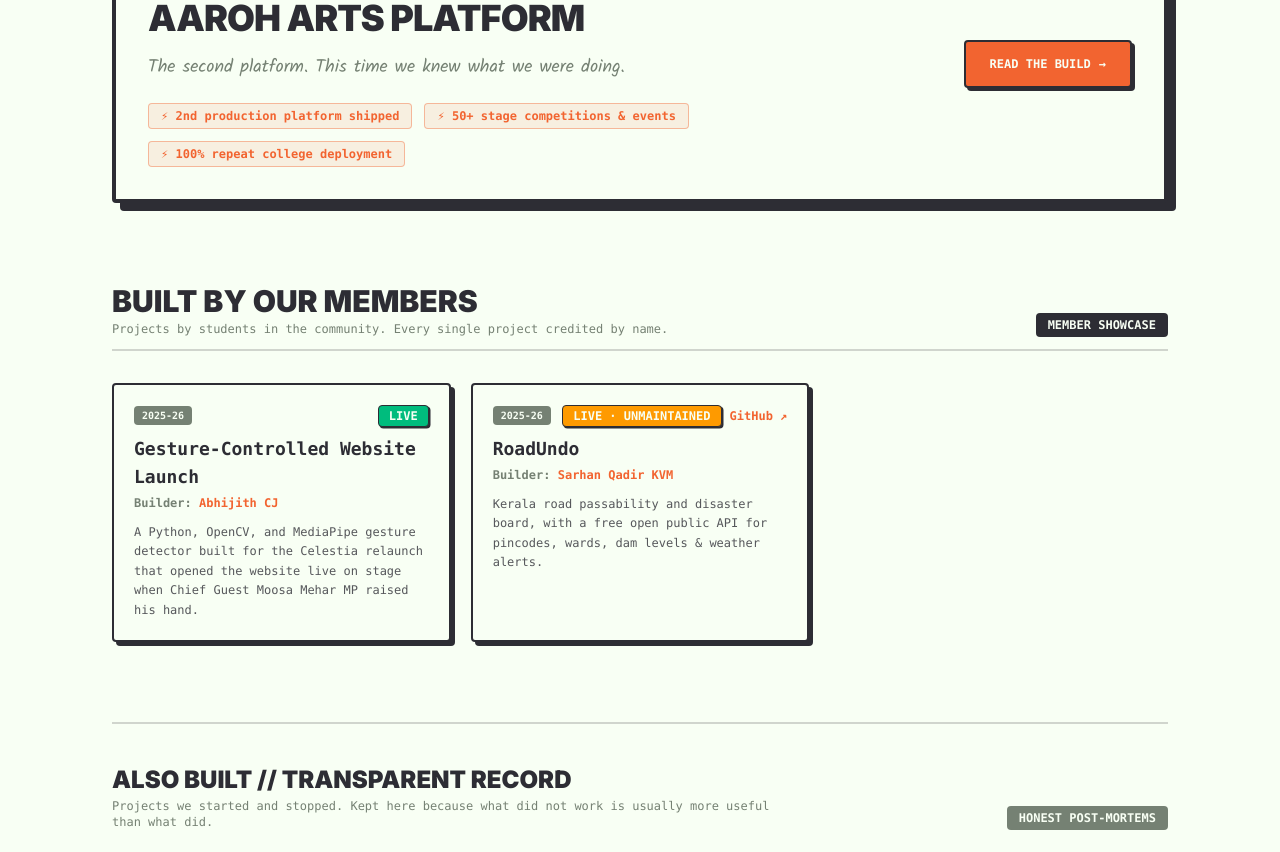
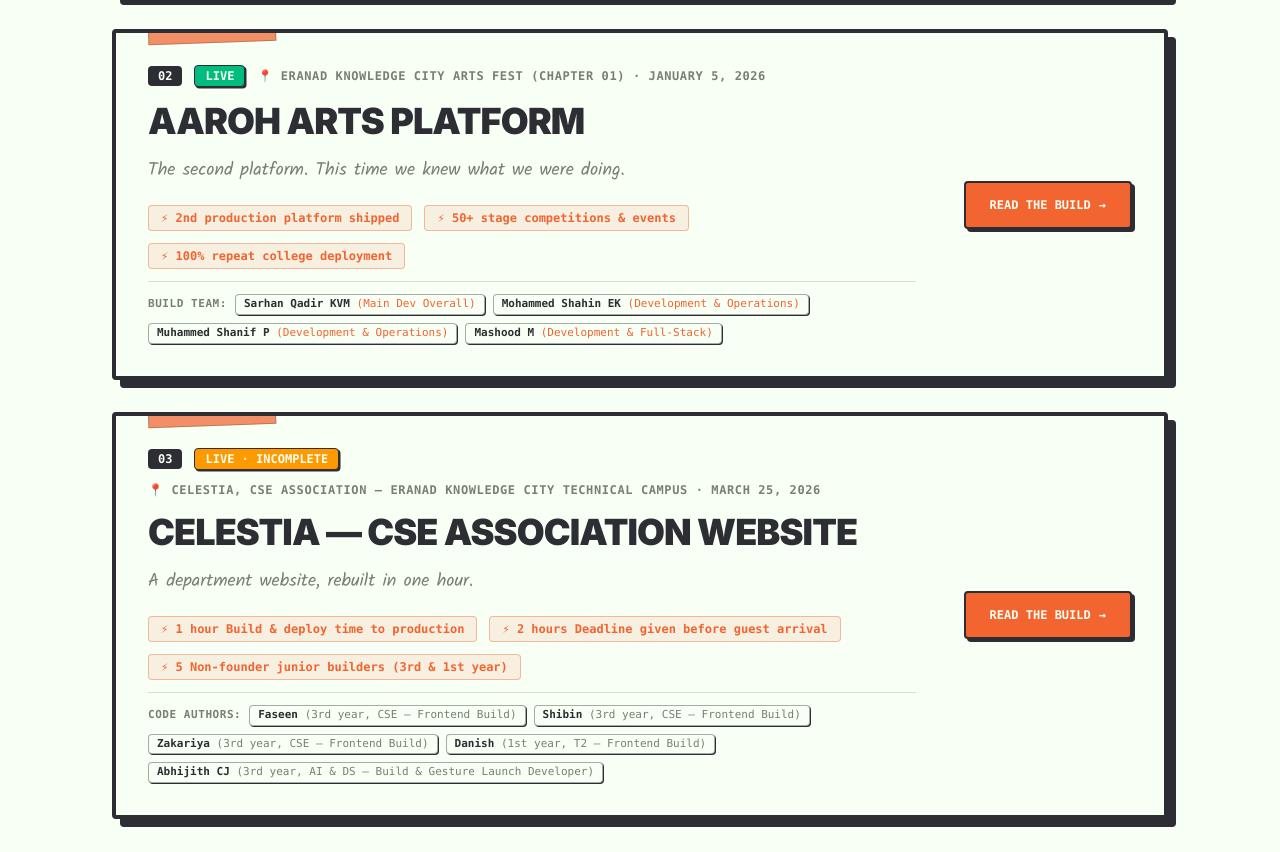
Before and after one commit to Elevates-Foundation/Elevates-web, a Next.js app: page /projects in a window 1280 px wide. Shown: the part 1148-2000 px from the top of the page. Built offline with nearby package versions, Linux system fonts and the light colour scheme.

Commit message:
fix(projects): include Celestia in FLAGSHIP_PROJECTS and display junior builders on cards

```diff
--- a/src/app/projects/page.tsx
+++ b/src/app/projects/page.tsx
@@ -165,6 +165,37 @@ export default function ProjectsPage() {
                       </span>
                     ))}
                   </div>
+
+                  {/* Team & Junior Builder Credits */}
+                  {proj.contributors && proj.contributors.length > 0 ? (
+                    <div className="pt-3 border-t border-graphite/15 font-mono text-xs text-graphite flex flex-wrap gap-2 items-center">
+                      <span className="font-bold text-olive uppercase tracking-wider text-[11px]">
+                        Code Authors:
+                      </span>
+                      {proj.contributors.map((c) => (
+                        <span
+                          key={c.name}
+                          className="bg-paper border border-graphite/40 px-2 py-0.5 rounded-sm text-[11px] font-bold text-graphite shadow-[1px_1px_0px_0px_rgba(45,45,52,1)]"
+                        >
+                          {c.name} <span className="text-olive font-normal">({c.detail})</span>
+                        </span>
+                      ))}
+                    </div>
+                  ) : (
+                    <div className="pt-3 border-t border-graphite/15 font-mono text-xs text-graphite flex flex-wrap gap-2 items-center">
+                      <span className="font-bold text-olive uppercase tracking-wider text-[11px]">
+                        Build Team:
+                      </span>
+                      {proj.builders.map((b) => (
+                        <span
+                          key={b.name}
+                          className="bg-paper border border-graphite/40 px-2 py-0.5 rounded-sm text-[11px] font-bold text-graphite shadow-[1px_1px_0px_0px_rgba(45,45,52,1)]"
+                        >
+                          {b.name} <span className="text-flame font-normal">({b.role})</span>
+                        </span>
+                      ))}
+                    </div>
+                  )}
                 </div>
 
                 {/* CTA Link */}
--- a/src/data/projects.ts
+++ b/src/data/projects.ts
@@ -1,4 +1,84 @@
-import { FlagshipProject, MemberShowcase } from "@/types/project";
+export const CELESTIA_CASE_STUDY: FlagshipProject = {
+  slug: "celestia",
+  title: "Celestia — CSE Association Website",
+  client: "Celestia, CSE Association — Eranad Knowledge City Technical Campus",
+  date: "March 25, 2026",
+  type: "flagship",
+  status: "live-incomplete",
+  tagline: "A department website, rebuilt in one hour.",
+  summary: "We were running the event. The guest we had invited was arriving at two o'clock. We had two hours, five juniors, and a specification written on the way to campus. We finished in one hour, launched live on stage via Python gesture recognition.",
+  metrics: [
+    { value: "1 hour", label: "Build & deploy time to production" },
+    { value: "2 hours", label: "Deadline given before guest arrival" },
+    { value: "5", label: "Non-founder junior builders (3rd & 1st year)" },
+  ],
+  stack: ["React 18", "TypeScript", "Vite", "Tailwind CSS", "GSAP", "Framer Motion", "Lenis", "Python", "OpenCV", "MediaPipe"],
+  repo: null,
+  live: "https://celestia-web-lti6.vercel.app",
+  cover: "/team/elevates-founders.jpeg",
+  situation: {
+    title: "The One-Hour Challenge",
+    paragraphs: [
+      "On 25 March 2026 the Computer Science department at Eranad Knowledge City was relaunching its association as Celestia. ELEVATES coordinated the entire relaunch event, and we had invited the chief guest: Moosa Mehar MP, Co-Founder and CEO of TinkerHub Foundation. He was arriving at 2:00 PM.",
+      "The association's website was three years old and needed a complete overhaul.",
+      "With two hours left, two of us called the HOD from the back of a bike and asked for permission to rebuild it before the guest arrived. Then we named five students, none of whom had built anything for the department before, and three of us walked into their classrooms and pulled them out of their sessions.",
+    ],
+    highlight: "We invited TinkerHub's CEO, coordinated the event, and rebuilt the department website in 60 minutes.",
+  },
+  numbers: [
+    { value: "1 hour", label: "Time taken to specify, code, and deploy to Vercel" },
+    { value: "5", label: "Junior student builders (3rd year & 1st year)" },
+    { value: "0", label: "Founding members who wrote code on the day" },
+  ],
+  whatWeBuilt: [
+    "Full 4-route website (Home, Teams, Gallery, Contact) built with React 18, Vite, and Tailwind CSS.",
+    "GSAP ScrollTrigger & Lenis smooth scrolling integration for pinned horizontal identity cards.",
+    "Python gesture-detection launch mechanism using OpenCV and MediaPipe: Chief Guest raised his hand on stage to trigger the live website launch.",
+    "Spec-driven rapid AI build pipeline executed in 60 minutes with Claude & Cursor.",
+  ],
+  howItHeldUp: {
+    summary: "Shipped in 1 hour and deployed live on Vercel before the chief guest arrived. Launched on stage with 100% gesture recognition accuracy on the first attempt.",
+    metrics: [
+      { value: "100%", label: "First-attempt gesture launch accuracy on stage" },
+      { value: "60 mins", label: "Total time from phone call to Vercel deploy" },
+    ],
+    details: [
+      "Five non-founder junior students executed the specification while 7 founding members managed event operations.",
+      "Chief Guest Moosa Mehar MP (Co-Founder & CEO of TinkerHub) personally tested the gesture launch and congratulated the student developer.",
+    ],
+  },
+  whatWeWouldDoDifferently: [
+    "Never deploy mock placeholder data to production without a pre-deploy read-through out loud.",
+    "Restore dropped real faculty testimonials from the previous association site.",
+    "Transfer Vercel deployment project ownership to an official institutional account.",
+  ],
+  builders: [
+    { role: "Called the HOD from the bike, directed the build", name: "Sarhan Qadir KVM", founderId: "sarhan-qadir-kvm", did: "Called the HOD from the bike, directed the build" },
+    { role: "Wrote the build specification", name: "Naseem Shan", founderId: "naseem-shan", did: "Wrote the build specification" },
+    { role: "On the bike when the call was made", name: "Mohammed Nafih P", founderId: "muhammed-nafih-p", did: "On the bike when the call was made" },
+    { role: "Held the team together until the others arrived", name: "Adhinan K", founderId: "adhinan-k", did: "Held the team together until the others arrived" },
+    { role: "Walked into the classrooms and fetched the builders", name: "Mohammed Shahin EK", founderId: "mohammed-shahin-ek", did: "Walked into the classrooms and fetched the builders" },
+    { role: "Walked into the classrooms and fetched the builders", name: "Mashood M", founderId: "mashood-m", did: "Walked into the classrooms and fetched the builders" },
+    { role: "Walked into the classrooms and fetched the builders", name: "Arshak", founderId: "arshak", did: "Walked into the classrooms and fetched the builders" },
+  ],
+  contributors: [
+    { name: "Faseen", detail: "3rd year, CSE — Frontend Build" },
+    { name: "Shibin", detail: "3rd year, CSE — Frontend Build" },
+    { name: "Zakariya", detail: "3rd year, CSE — Frontend Build" },
+    { name: "Danish", detail: "1st year, T2 — Frontend Build" },
+    { name: "Abhijith CJ", detail: "3rd year, AI & DS — Build & Gesture Launch Developer", did: "Built the gesture-controlled launch" },
+  ],
+  faculty: [
+    { name: "Jasira KT", detail: "ELEVATES Faculty Head, CSE" },
+    { name: "Anu K Soman", detail: "HOD, CSE" },
+    { name: "Anas Bin Malik", detail: "Assistant Professor, Computer Science and Engineering" },
+  ],
+  stackAndCode: {
+    technologies: ["React 18", "TypeScript", "Vite", "Tailwind CSS", "GSAP", "Framer Motion", "Lenis", "Python", "OpenCV", "MediaPipe"],
+    repoUrl: null,
+    repoNote: "Production site deployed directly to Vercel preview under CSE Association Eranad Knowledge City.",
+  },
+};
 
 export const FLAGSHIP_PROJECTS: FlagshipProject[] = [
   {
@@ -195,6 +275,7 @@ export const FLAGSHIP_PROJECTS: FlagshipProject[] = [
       },
     ],
   },
+  CELESTIA_CASE_STUDY,
 ];
 
 export const ROADUNDO_CASE_STUDY: FlagshipProject = {
@@ -295,88 +376,6 @@ export const ROADUNDO_CASE_STUDY: FlagshipProject = {
   ],
 };
 
-export const CELESTIA_CASE_STUDY: FlagshipProject = {
-  slug: "celestia",
-  title: "Celestia — CSE Association Website",
-  client: "Celestia, CSE Association — Eranad Knowledge City Technical Campus",
-  date: "March 25, 2026",
-  type: "flagship",
-  status: "live-incomplete",
-  tagline: "A department website, rebuilt in one hour.",
-  summary: "We were running the event. The guest we had invited was arriving at two o'clock. We had two hours, five juniors, and a specification written on the way to campus. We finished in one hour, launched live on stage via Python gesture recognition.",
-  metrics: [
-    { value: "1 hour", label: "Build & deploy time to production" },
-    { value: "2 hours", label: "Deadline given before guest arrival" },
-    { value: "5", label: "Non-founder junior builders (3rd & 1st year)" },
-  ],
-  stack: ["React 18", "TypeScript", "Vite", "Tailwind CSS", "GSAP", "Framer Motion", "Lenis", "Python", "OpenCV", "MediaPipe"],
-  repo: null,
-  live: "https://celestia-web-lti6.vercel.app",
-  cover: "/team/elevates-founders.jpeg",
-  situation: {
-    title: "The One-Hour Challenge",
-    paragraphs: [
-      "On 25 March 2026 the Computer Science department at Eranad Knowledge City was relaunching its association as Celestia. ELEVATES coordinated the entire relaunch event, and we had invited the chief guest: Moosa Mehar MP, Co-Founder and CEO of TinkerHub Foundation. He was arriving at 2:00 PM.",
-      "The association's website was three years old and needed a complete overhaul.",
-      "With two hours left, two of us called the HOD from the back of a bike and asked for permission to rebuild it before the guest arrived. Then we named five students, none of whom had built anything for the department before, and three of us walked into their classrooms and pulled them out of their sessions.",
-    ],
-    highlight: "We invited TinkerHub's CEO, coordinated the event, and rebuilt the department website in 60 minutes.",
-  },
-  numbers: [
-    { value: "1 hour", label: "Time taken to specify, code, and deploy to Vercel" },
-    { value: "5", label: "Junior student builders (3rd year & 1st year)" },
-    { value: "0", label: "Founding members who wrote code on the day" },
-  ],
-  whatWeBuilt: [
-    "Full 4-route website (Home, Teams, Gallery, Contact) built with React 18, Vite, and Tailwind CSS.",
-    "GSAP ScrollTrigger & Lenis smooth scrolling integration for pinned horizontal identity cards.",
-    "Python gesture-detection launch mechanism using OpenCV and MediaPipe: Chief Guest raised his hand on stage to trigger the live website launch.",
-    "Spec-driven rapid AI build pipeline executed in 60 minutes with Claude & Cursor.",
-  ],
-  howItHeldUp: {
-    summary: "Shipped in 1 hour and deployed live on Vercel before the chief guest arrived. Launched on stage with 100% gesture recognition accuracy on the first attempt.",
-    metrics: [
-      { value: "100%", label: "First-attempt gesture launch accuracy on stage" },
-      { value: "60 mins", label: "Total time from phone call to Vercel deploy" },
-    ],
-    details: [
-      "Five non-founder junior students executed the specification while 7 founding members managed event operations.",
-      "Chief Guest Moosa Mehar MP (Co-Founder & CEO of TinkerHub) personally tested the gesture launch and congratulated the student developer.",
-    ],
-  },
-  whatWeWouldDoDifferently: [
-    "Never deploy mock placeholder data to production without a pre-deploy read-through out loud.",
-    "Restore dropped real faculty testimonials from the previous association site.",
-    "Transfer Vercel deployment project ownership to an official institutional account.",
-  ],
-  builders: [
-    { role: "Called the HOD from the bike, directed the build", name: "Sarhan Qadir KVM", founderId: "sarhan-qadir-kvm", did: "Called the HOD from the bike, directed the build" },
-    { role: "Wrote the build specification", name: "Naseem Shan", founderId: "naseem-shan", did: "Wrote the build specification" },
-    { role: "On the bike when the call was made", name: "Mohammed Nafih P", founderId: "muhammed-nafih-p", did: "On the bike when the call was made" },
-    { role: "Held the team together until the others arrived", name: "Adhinan K", founderId: "adhinan-k", did: "Held the team together until the others arrived" },
-    { role: "Walked into the classrooms and fetched the builders", name: "Mohammed Shahin EK", founderId: "mohammed-shahin-ek", did: "Walked into the classrooms and fetched the builders" },
-    { role: "Walked into the classrooms and fetched the builders", name: "Mashood M", founderId: "mashood-m", did: "Walked into the classrooms and fetched the builders" },
-    { role: "Walked into the classrooms and fetched the builders", name: "Arshak", founderId: "arshak", did: "Walked into the classrooms and fetched the builders" },
-  ],
-  contributors: [
-    { name: "Faseen", detail: "3rd year, CSE" },
-    { name: "Shibin", detail: "3rd year, CSE" },
-    { name: "Zakariya", detail: "3rd year, CSE" },
-    { name: "Danish", detail: "1st year, T2" },
-    { name: "Abhijith CJ", detail: "3rd year, AI & DS", did: "Built the gesture-controlled launch" },
-  ],
-  faculty: [
-    { name: "Jasira KT", detail: "ELEVATES Faculty Head, CSE" },
-    { name: "Anu K Soman", detail: "HOD, CSE" },
-    { name: "Anas Bin Malik", detail: "Assistant Professor, Computer Science and Engineering" },
-  ],
-  stackAndCode: {
-    technologies: ["React 18", "TypeScript", "Vite", "Tailwind CSS", "GSAP", "Framer Motion", "Lenis", "Python", "OpenCV", "MediaPipe"],
-    repoUrl: null,
-    repoNote: "Production site deployed directly to Vercel preview under CSE Association Eranad Knowledge City.",
-  },
-};
-
 export const ALL_CASE_STUDIES: FlagshipProject[] = [
   ...FLAGSHIP_PROJECTS,
   CELESTIA_CASE_STUDY,
```
